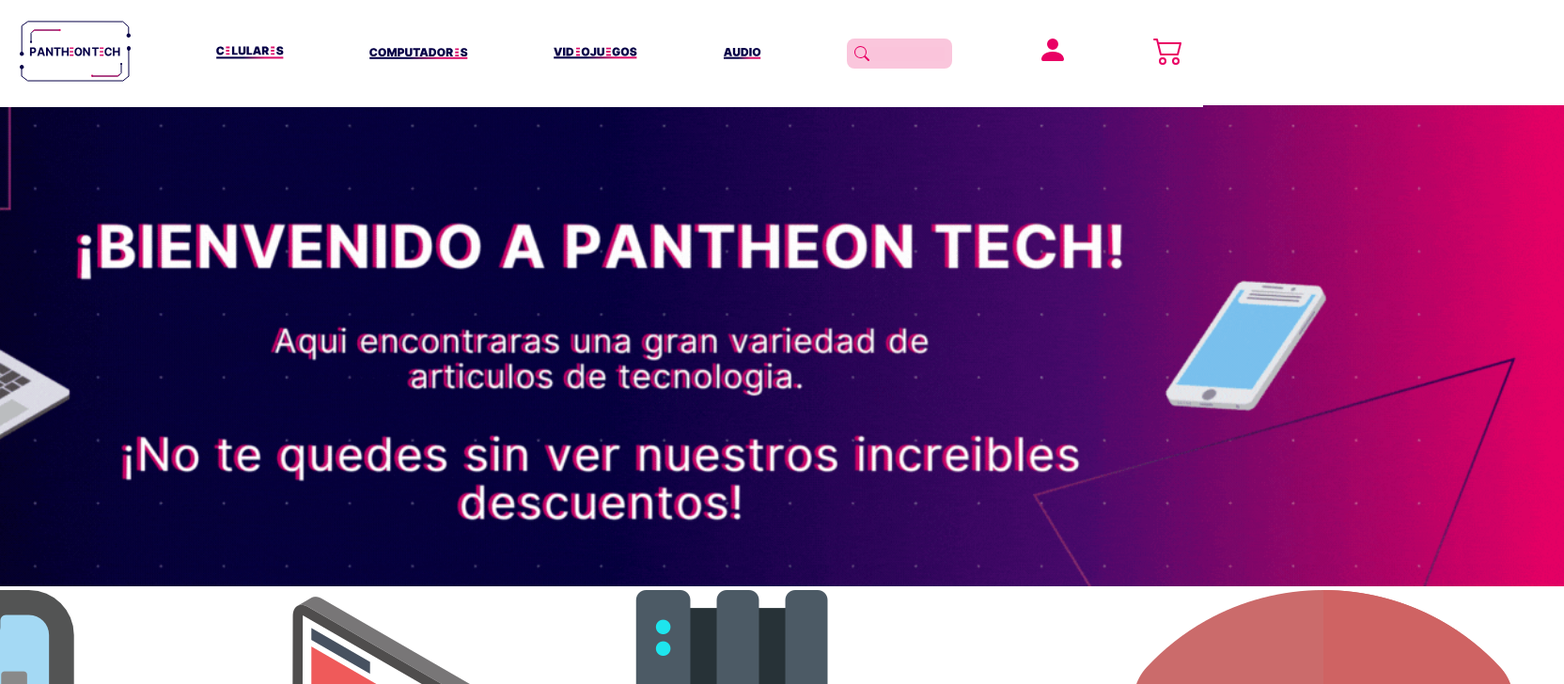
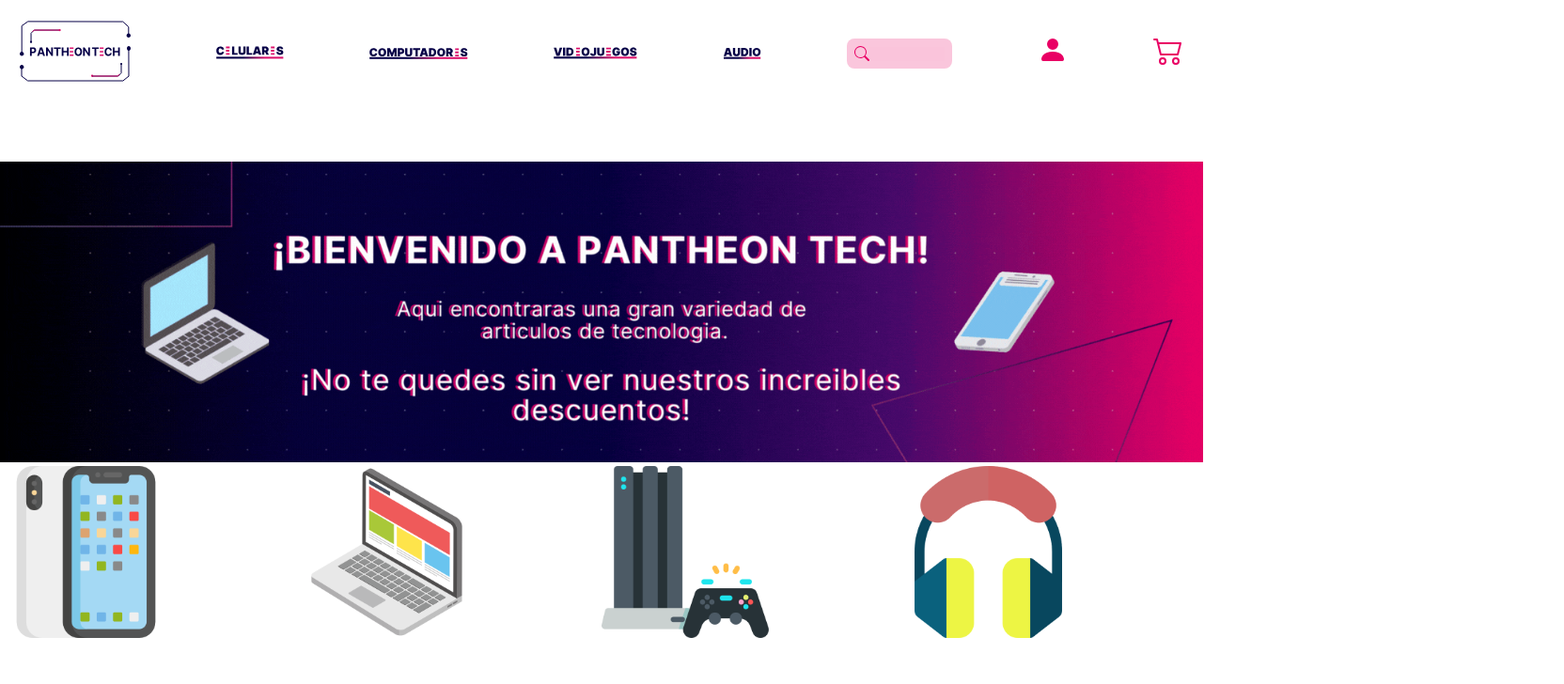
Before and after one commit to objetive218/Pantheon-Tech, a React (Vite) app: page / in a window 1280 px wide. Shown: the top 728 px of the page at 94% size, 1664 px wide, since content can reach past the window. Built offline with nearby package versions, Linux system fonts and the light colour scheme.

Commit message:
acomodar iconos

```diff
--- a/src/components/Preview.jsx
+++ b/src/components/Preview.jsx
@@ -10,16 +10,16 @@ const Preview = () => {
     <>
     <section className={StylePreview.caja}>
       <picture>
-        <img src={categoriacelular} alt="telefono" />
+        <img className={StylePreview.celu} src={categoriacelular} alt="telefono" />
       </picture>
       <picture>
-        <img src={categoriacomputador} alt="computador" />
+        <img className={StylePreview.compu} src={categoriacomputador} alt="computador" />
       </picture>
       <picture>
-        <img src={categoriaconsola} alt="consola" />
+        <img className={StylePreview.nintendo}  src={categoriaconsola} alt="consola" />
       </picture>
       <picture>
-        <img src={categoriaaudio} alt="audio" />
+        <img className={StylePreview.audif}  src={categoriaaudio} alt="audio" />
       </picture>
     </section>
     </>
--- a/src/css/Preview.module.css
+++ b/src/css/Preview.module.css
@@ -1,3 +1,29 @@
 .caja{
- display: flex;
+ display: grid;
+ grid-template-columns: 1fr 1fr 1fr 1fr;
+ grid-template-rows: 1fr ;
 }
+.celu{
+ grid-column: 1/2;
+ grid-row: 1/2;
+ max-width: 75%;
+ max-height: 75%;
+}
+.compu{
+ grid-column: 2/3;
+ grid-row: 1/2;
+ max-width: 75%;
+ max-height: 75%;
+}
+.nintendo{
+ grid-column: 3/4;
+ grid-row: 1/2;
+ max-width: 75%;
+ max-height: 75%;
+}
+.audif{
+ grid-column: 4/5;
+ grid-row: 1/2;
+ max-width: 75%;
+ max-height: 75%;
+}
```
